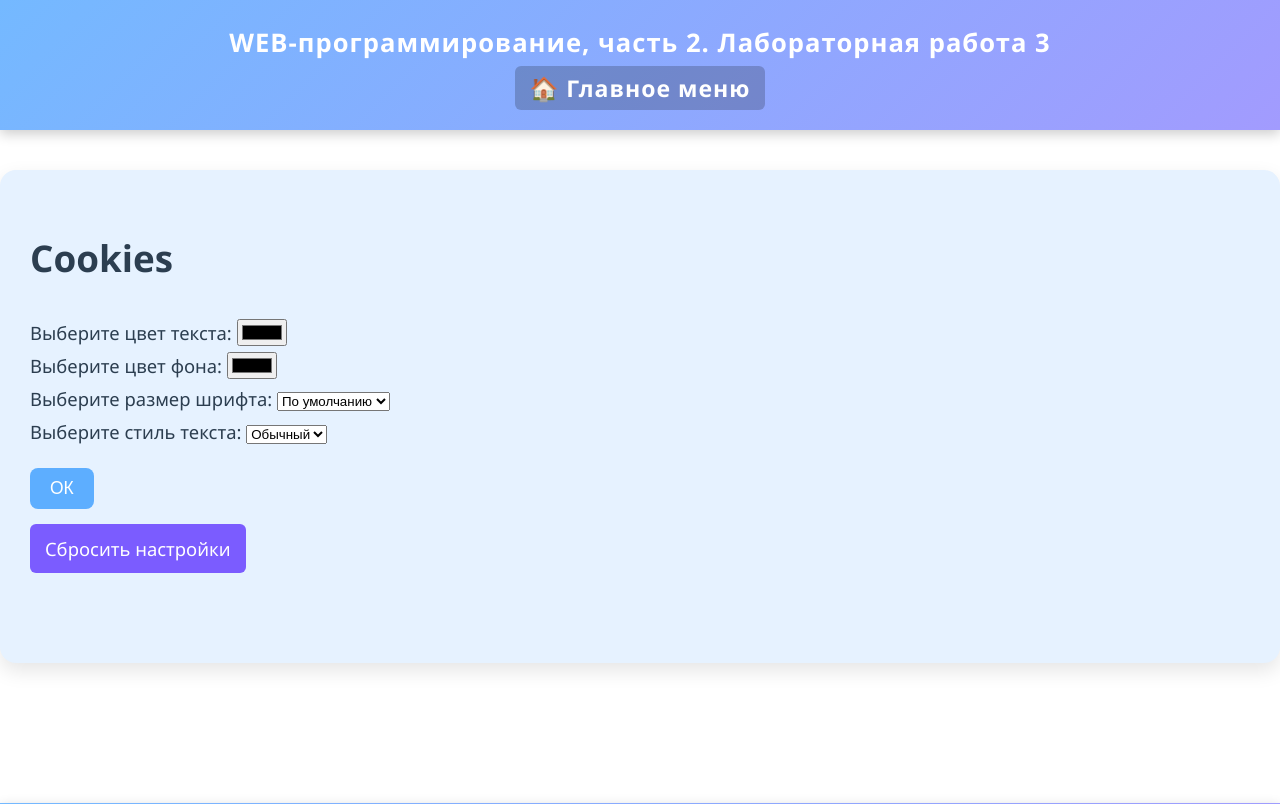
After one commit to AnNet010/web-back-labs, a Flask app: page /lab3/settings in a window 1280 px wide. The commit adds this page. Shown: the top 804 px of the page. Run offline with Flask 3, Linux system fonts and the light colour scheme.

Commit message:
Настройки отображения

```diff
--- a/lab3.py
+++ b/lab3.py
@@ -15,7 +15,6 @@ def cookie():
     resp.set_cookie('age', '20')
     resp.set_cookie('name_color', 'magenta')
     return resp
-    # return 'установка cookie', 200, {'Set-Cookie': 'name=Alex'}
 
 @lab3.route('/lab3/del_cookie')
 def del_cookie():
@@ -86,3 +85,45 @@ def pay():
 def success():
     price = request.args.get('price', 0)
     return render_template('lab3/success.html', price=price)
+
+@lab3.route('/lab3/settings')
+def settings():
+    color = request.args.get('color')
+    bgcolor = request.args.get('bgcolor')
+    fontsize = request.args.get('fontsize')
+    fontstyle = request.args.get('fontstyle')
+
+    if color or bgcolor or fontsize or fontstyle:
+        resp = make_response(redirect('/lab3/settings'))
+        if color:
+            resp.set_cookie('color', color)
+        if bgcolor:
+            resp.set_cookie('bgcolor', bgcolor)
+        if fontsize:
+            resp.set_cookie('fontsize', fontsize)
+        if fontstyle:
+            resp.set_cookie('fontstyle', fontstyle)
+        return resp
+
+    color = request.cookies.get('color')
+    bgcolor = request.cookies.get('bgcolor')
+    fontsize = request.cookies.get('fontsize')
+    fontstyle = request.cookies.get('fontstyle')
+
+    resp = make_response(render_template(
+        'lab3/settings.html',
+        color=color,
+        bgcolor=bgcolor,
+        fontsize=fontsize,
+        fontstyle=fontstyle
+    ))
+    return resp
+
+@lab3.route('/lab3/reset_style')
+def reset_style():
+    resp = make_response(redirect('/lab3/settings'))
+    resp.delete_cookie('color')
+    resp.delete_cookie('bgcolor')
+    resp.delete_cookie('fontsize')
+    resp.delete_cookie('fontstyle')
+    return resp
--- a/templates/lab3/lab3.html
+++ b/templates/lab3/lab3.html
@@ -15,5 +15,6 @@
         <li><a href="/lab3/del_cookie">Очистка кук</a></li>
         <li><a href="/lab3/form1">Форма</a></li>
         <li><a href="/lab3/order">Заказ напитка</a></li>
+        <li><a href="/lab3/settings">Настройки отображения</a></li>
     </ol>
 {% endblock %}
--- /dev/null
+++ b/templates/lab3/settings.html
@@ -0,0 +1,64 @@
+{% extends "base.html" %}
+
+{% block lab %}Лабораторная работа 3{% endblock %}
+
+{% block main %}
+    <h1>Cookies</h1>
+    <form>
+        <div>
+            <label class="label" for="color">Выберите цвет текста:</label>
+            <input type="color" id="color" name="color" value="{{ color or '' }}">
+        </div>
+
+        <div>
+            <label class="label" for="bgcolor">Выберите цвет фона:</label>
+            <input type="color" id="bgcolor" name="bgcolor" value="{{ bgcolor or '' }}">
+        </div>
+
+        <div>
+            <label class="label" for="fontsize">Выберите размер шрифта:</label>
+            <select id="fontsize" name="fontsize">
+                <option value="">По умолчанию</option>
+                <option value="14px" {% if fontsize == '14px' %}selected{% endif %}>14 px</option>
+                <option value="16px" {% if fontsize == '16px' %}selected{% endif %}>16 px</option>
+                <option value="18px" {% if fontsize == '18px' %}selected{% endif %}>18 px</option>
+                <option value="20px" {% if fontsize == '20px' %}selected{% endif %}>20 px</option>
+            </select>
+        </div>
+
+        <div>
+            <label class="label" for="fontstyle">Выберите стиль текста:</label>
+            <select id="fontstyle" name="fontstyle">
+                <option value="">Обычный</option>
+                <option value="italic" {% if fontstyle == 'italic' %}selected{% endif %}>Курсив</option>
+            </select>
+        </div>
+
+        <div style="margin-top: 20px;">
+            <button type="submit"
+                    style="background-color: #5daeff;
+                           color: white;
+                           padding: 10px 20px;
+                           border-radius: 8px;
+                           border: none;
+                           cursor: pointer;
+                           font-size: 0.95em;
+                           transition: background 0.3s, transform 0.2s;">
+                ОК
+            </button>
+        </div>
+
+    </form>
+    <div style="margin-top: 15px;">
+        <a href="/lab3/reset_style"
+           style="display: inline-block;
+                  background-color: #7b5cff;
+                  color: white;
+                  padding: 8px 15px;
+                  border-radius: 6px;
+                  text-decoration: none;">
+            Сбросить настройки
+        </a>
+    </div>
+
+{% endblock %}
```
Also changed, not shown: templates/lab3/pay.html (added, +132 -0 lines).
